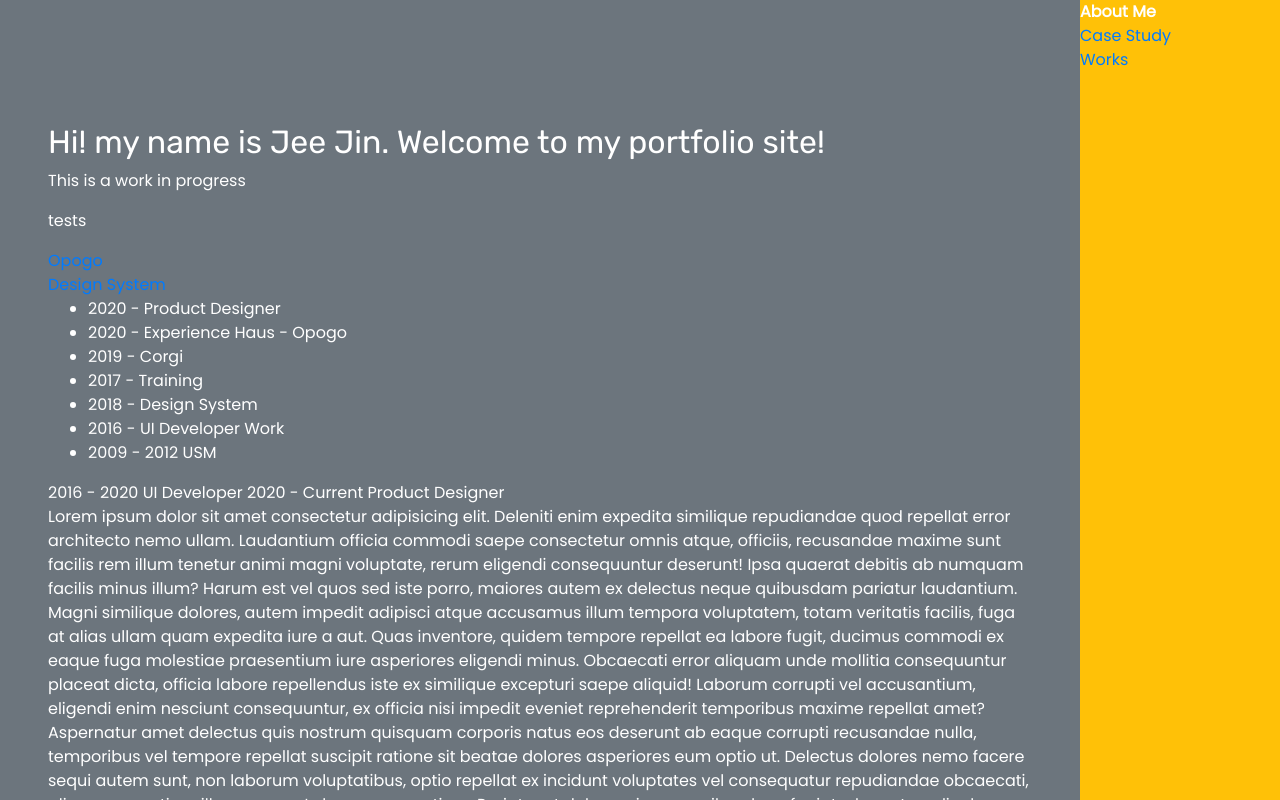
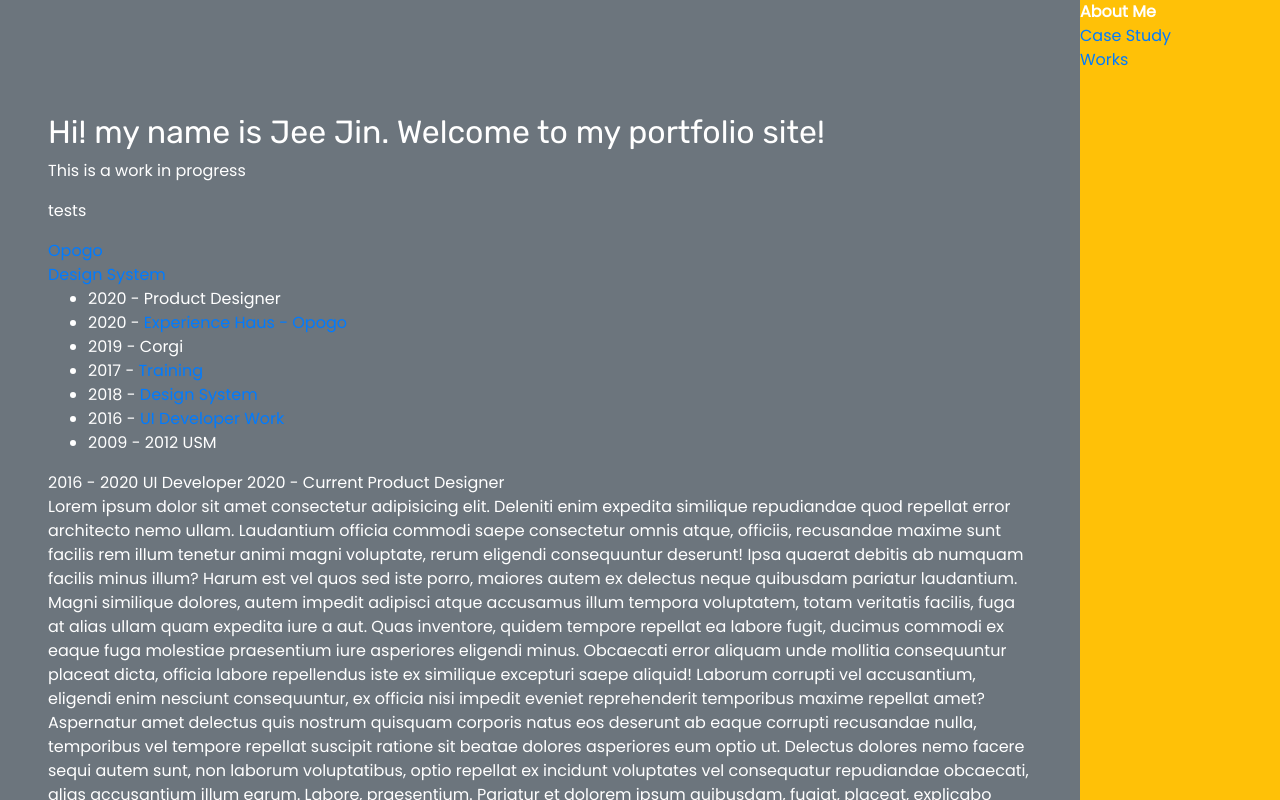
Before and after one commit to jjmok/portfolio-2, a Vue app: page /about-me in a window 1280 px wide. Built offline with nearby package versions, Linux system fonts and the light colour scheme.

Commit message:
structural changes

```diff
--- a/src/assets/prerequisite.scss
+++ b/src/assets/prerequisite.scss
@@ -9,6 +9,6 @@ $spacer-4: $spacer * 1.5;
 $spacer-5: $spacer * 3;
 
 $nav-width: 200px;
-$nav-height: 75px;
+$nav-height: 65px;
 
-$transition-speed: 0.3s;
+$transition-speed: 0.25s;
--- a/src/views/AboutMe.vue
+++ b/src/views/AboutMe.vue
@@ -9,15 +9,28 @@
       <router-link class="mr-2" :to="{ name: 'Design System'}">Design System</router-link>
     </div>
 
-
     <ul>
-      <li>2020 - Product Designer</li>
-      <li>2020 - Experience Haus - Opogo</li>
-      <li>2019 - Corgi</li>
-      <li>2017 - Training</li>
-      <li>2018 - Design System</li>
-      <li>2016 - UI Developer Work</li>
-      <li>2009 - 2012 USM</li>
+      <li>
+        2020 - Product Designer
+      </li>
+      <li>
+        2020 - <router-link class="mr-2" :to="{ name: 'Opogo'}">Experience Haus - Opogo</router-link>
+      </li>
+      <li>
+        2019 - Corgi
+      </li>
+      <li>
+        2017 - <router-link class="mr-2" :to="{ name: 'Training'}">Training</router-link>
+      </li>
+      <li>
+        2018 - <router-link class="mr-2" :to="{ name: 'Design System'}">Design System</router-link>
+      </li>
+      <li>
+        2016 - <router-link class="mr-2" :to="{ name: 'Pikto'}">UI Developer Work</router-link>
+      </li>
+      <li>
+        2009 - 2012 USM
+      </li>
     </ul>
 
 
```
Also changed, not shown: src/router/index.js (+5 -5 lines), src/views/articles/Creative.vue (renamed from src/views/case-studies/Creative.vue), src/views/articles/DesignSystem.vue (renamed from src/views/case-studies/DesignSystem.vue), src/views/articles/Opogo.vue (renamed from src/views/case-studies/Opogo.vue), src/views/articles/Pikto.vue (renamed from src/views/case-studies/Pikto.vue), src/views/articles/Training.vue (renamed from src/views/case-studies/Training.vue), src/views/articles/opogo.html (renamed from src/views/case-studies/opogo.html).
